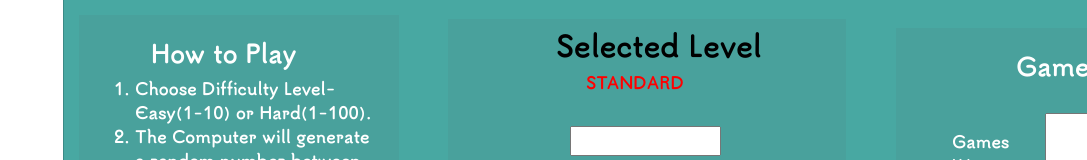
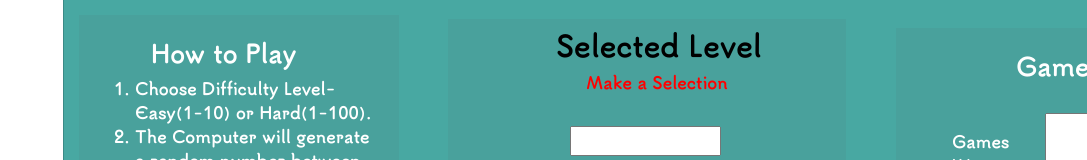
Before and after one commit to AndrewIMLEx/Learning-Project, a React app: page / in a window 1280 px wide. Shown: the part 403-563 px from the top of the page, without its empty margins (193-1280 px from the left). Built offline with nearby package versions, Linux system fonts and the light colour scheme.

Commit message:
add function to change difficulty

```diff
--- a/src/Homepage/Levels.jsx
+++ b/src/Homepage/Levels.jsx
@@ -4,24 +4,32 @@ class Levels extends React.Component{
     constructor(props) {
         super(props);
         this.state = {
-            difficult: false,
-            standard: false,
-            optionSelected: '',
+            levelSelected: 'Make a Selection',
+            ButtonClick: '',
             standardNum : Math.floor(Math.random() * 10) + 1,
             difficultNum : Math.floor(Math.random() * 100) + 1
-        }
+        };
+        this.standard = this.standard.bind(this);
+        this.difficult = this.difficult.bind(this);
     }
+    standard(){
+        this.setState({levelSelected:'Standard'});
+    }
+    difficult(){
+        this.setState({levelSelected:'Difficult'});
+    }
+
 render(){
     return(
         <>
         <div className="levelselect">
         <h4>Select Difficulty Level</h4>
-        <button id="standard" type  = "submit">Standard</button>
-        <button id="difficult" type = "submit">Difficult</button>
+        <button id="standard" onClick ={this.standard}>Standard</button>
+        <button id="difficult" onClick ={this.difficult}>Difficult</button>
         </div>
         <div className="levelCard">
         <h3 style={{color: "black"}}>Selected Level</h3>
-        <p style={{color: "red"}}>STANDARD</p>
+        <p style={{color: "red"}}>{ this.state.levelSelected}</p>
         <form id = "LevelForm">
             <input id = "Levelsinput"/>
         </form>
```
